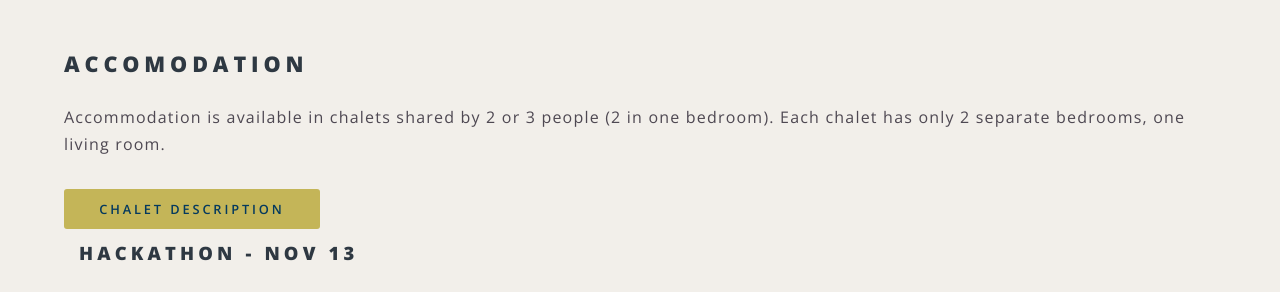
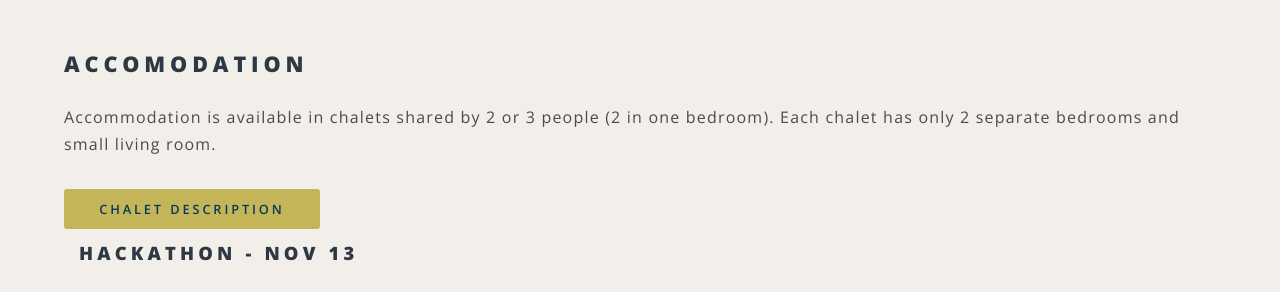
Before and after one commit to elixir-europe/biohackathon-europe-2019, a Jekyll site: the page built from venue.html, in a window 1280 px wide and 900 px high, scrolled down 762 px. Shown: the part 154-446 px from the top of the window. Built offline with Jekyll 4.4.1, drawn with Linux system fonts in a browser that asks for light colours; nearby versions of some CDN libraries.

Commit message:
Update venue.html

```diff
--- a/venue.html
+++ b/venue.html
@@ -29,7 +29,7 @@
 </section>
 <section>
     <h2 id="venue-accomodation">ACCOMODATION</h2>
-    <p>Accommodation is available in chalets shared by 2 or 3 people (2 in one bedroom). Each chalet has only 2 separate bedrooms, one living room. </p>
+    <p>Accommodation is available in chalets shared by 2 or 3 people (2 in one bedroom). Each chalet has only 2 separate bedrooms and small living room. </p>
     <a href="{{ site.baseurl }}/chaletdesc" class="button special">Chalet description</a>
     <div class="col-md-12">
         <h3>Hackathon - Nov 13</h3>
```
